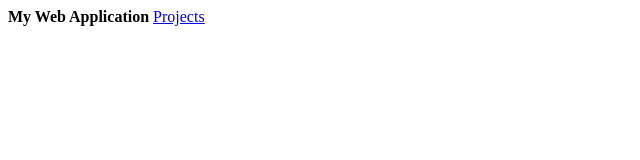
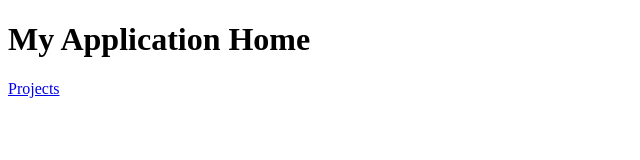
Before and after one commit to rakeshkumartulas/wd201L2, a website: page home.html in a window 1280 px wide. Shown: the whole page, without its empty margins (0-640 px from the left). Drawn offline with Linux system fonts and the light colour scheme.

Commit message:
Update home.html

```diff
--- a/home.html
+++ b/home.html
@@ -1,11 +1,12 @@
+<!-- home.html -->
 <!DOCTYPE html>
 <html>
 <head>
    <meta charset="UTF-8">
-   <title>Home Web Application</title>
+   <title>My Application</title>
 </head>
 <body>
-   <strong>My  Web Application</strong>
+   <h1>My Application Home</h1>
    <a href="./project">Projects</a>
 </body>
 </html>
```
